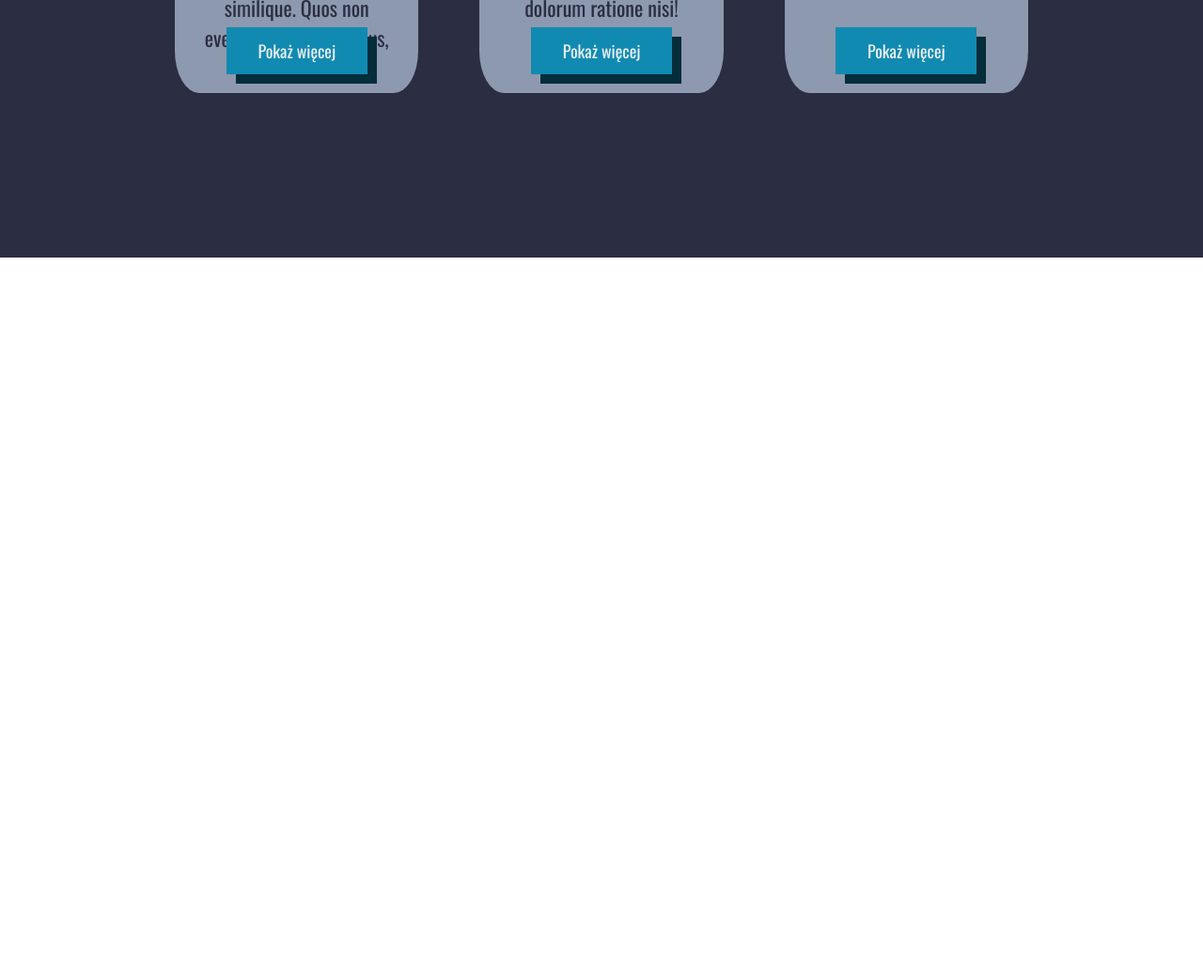
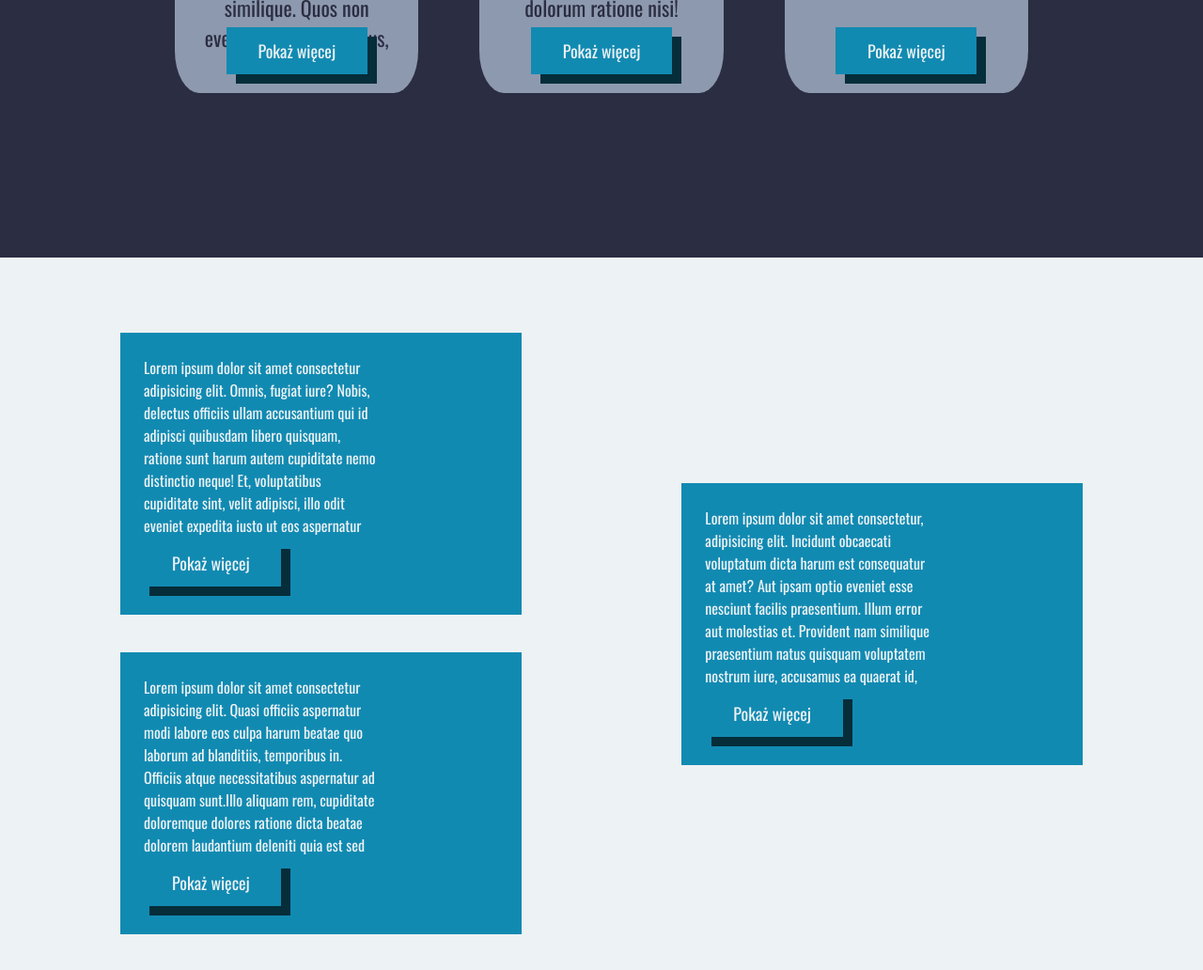
Before and after one commit to mehow-web/pcService, a plain HTML site: page index.html in a window 1280 px wide. Shown: the part 1326-2358 px from the top of the page at 94% size. Before the commit the page ends 1600 px from the top, so only its background shows below. Drawn offline with nearby package versions, Linux system fonts and the light colour scheme.

Commit message:
Add article section

```diff
--- a/index.html
+++ b/index.html
@@ -80,6 +80,38 @@
                     </ul>
             </div>
         </section>
+        <article class="realizations">
+            <div>
+                <p>Lorem ipsum dolor sit amet consectetur adipisicing elit. Omnis, fugiat iure? Nobis, delectus officiis ullam accusantium qui id adipisci quibusdam libero quisquam, ratione sunt harum autem cupiditate nemo distinctio neque!
+                Et, voluptatibus cupiditate sint, velit adipisci, illo odit eveniet expedita iusto ut eos aspernatur at. Quisquam aut maxime perferendis nostrum. Magni enim iste, nostrum consequatur fugit eveniet eligendi at nobis!
+                Quaerat doloribus, excepturi est nostrum, et, provident quia officiis pariatur natus voluptatibus eius perferendis quae quos rerum. Quae asperiores cupiditate dolorem amet pariatur voluptas similique corrupti nulla corporis possimus! Atque!</p>
+                <ul>
+                    <li>
+                        <a class="button" href="#">Pokaż więcej</a>
+                    </li>
+                </ul>
+        </div>
+            <div>
+                <p>Lorem ipsum dolor sit amet consectetur, adipisicing elit. Incidunt obcaecati voluptatum dicta harum est consequatur at amet? Aut ipsam optio eveniet esse nesciunt facilis praesentium. Illum error aut molestias et.
+                Provident nam similique praesentium natus quisquam voluptatem nostrum iure, accusamus ea quaerat id, quibusdam voluptates placeat quas fuga quo rerum aut nulla laudantium dolorem impedit ut illo velit? Deserunt, dolorum.
+                Quisquam, dolorum deserunt, consequatur incidunt atque tenetur quam maiores, sint fuga dolor sunt ipsam optio   asperiores tempora eaque recusandae quae! Quam tempore nulla iusto aut accusamus at dignissimos sed labore.
+                Saepe quod consequuntur facilis pariatur quaerat dolor maiores fuga alias! Nisi, numquam expedita aliquam explicabo soluta, dolor voluptates fugit deserunt quidem iure voluptas similique beatae, laboriosam magnam alias autem atque!
+                Tenetur vero esse et incidunt quaerat ex similique repellendus blanditiis tempora temporibus iusto dolores nobis porro a, explicabo, possimus atque voluptas dicta exercitationem voluptatibus voluptates libero! Saepe odit aliquid necessitatibus?</p>
+                <ul>
+                    <li>
+                        <a class="button" href="#">Pokaż więcej</a>
+                    </li>
+                </ul>
+            </div>
+            <div>
+                <p>Lorem ipsum dolor sit amet consectetur adipisicing elit. Quasi officiis aspernatur modi labore eos culpa harum beatae quo laborum ad blanditiis, temporibus in. Officiis atque necessitatibus aspernatur ad quisquam sunt.Illo aliquam rem, cupiditate doloremque dolores ratione dicta beatae dolorem laudantium deleniti quia est sed possimus quos veniam, debitis animi odio distinctio. Hic quia quasi repudiandae eligendi, commodi exercitationem? Consequatur?</p>
+                <ul>
+                    <li>
+                        <a class="button" href="#">Pokaż więcej</a>
+                    </li>
+                </ul>
+            </div>
+        </article>
 </section>
 <script src="https://cdnjs.cloudflare.com/ajax/libs/gsap/3.5.1/gsap.min.js"></script>
 <script src="/animations.js"></script>
--- a/style.css
+++ b/style.css
@@ -211,6 +211,64 @@ nav ul li a {
     line-height: 50px;
 }
 
+article {
+    height: 100vh;
+    width: 100%;
+    position: relative;
+    background-color: var(--fontColor);
+}
+
+article div {
+    display: grid;
+    grid-template-columns: repeat(3, 1fr);
+    grid-template-rows: repeat(4, 1fr);
+    height: 300px;
+    width: calc(100%/3);
+    background-color: var(--otherColor);
+    position: absolute;
+    padding: 20px;
+}
+
+article div p {
+    grid-column: 1/3;
+    grid-row: 1/4;
+    padding: 5px;
+    overflow: hidden;
+}
+
+article div ul li {
+    height: 50px;
+    width: 150px;
+    line-height: 50px;
+    background-color: var(--otherColor);
+    box-shadow: 10px 10px #052d3a;
+    text-align: center;
+    position: absolute;
+    left: 5%;
+    bottom: 10%;
+}
+
+article div ul li a {
+    display: block;
+    font-size: 18px;
+    line-height: 50px;
+}
+
+article div:nth-child(1) {
+    top: 10%;
+    left: 10%;
+}
+
+article div:nth-child(2) {
+    top: 30%;
+    right: 10%;
+}
+
+article div:nth-child(3) {
+    bottom: 10%;
+    left: 10%;
+}
+
 /* HOVERS */
 
 nav ul li:hover {
```
